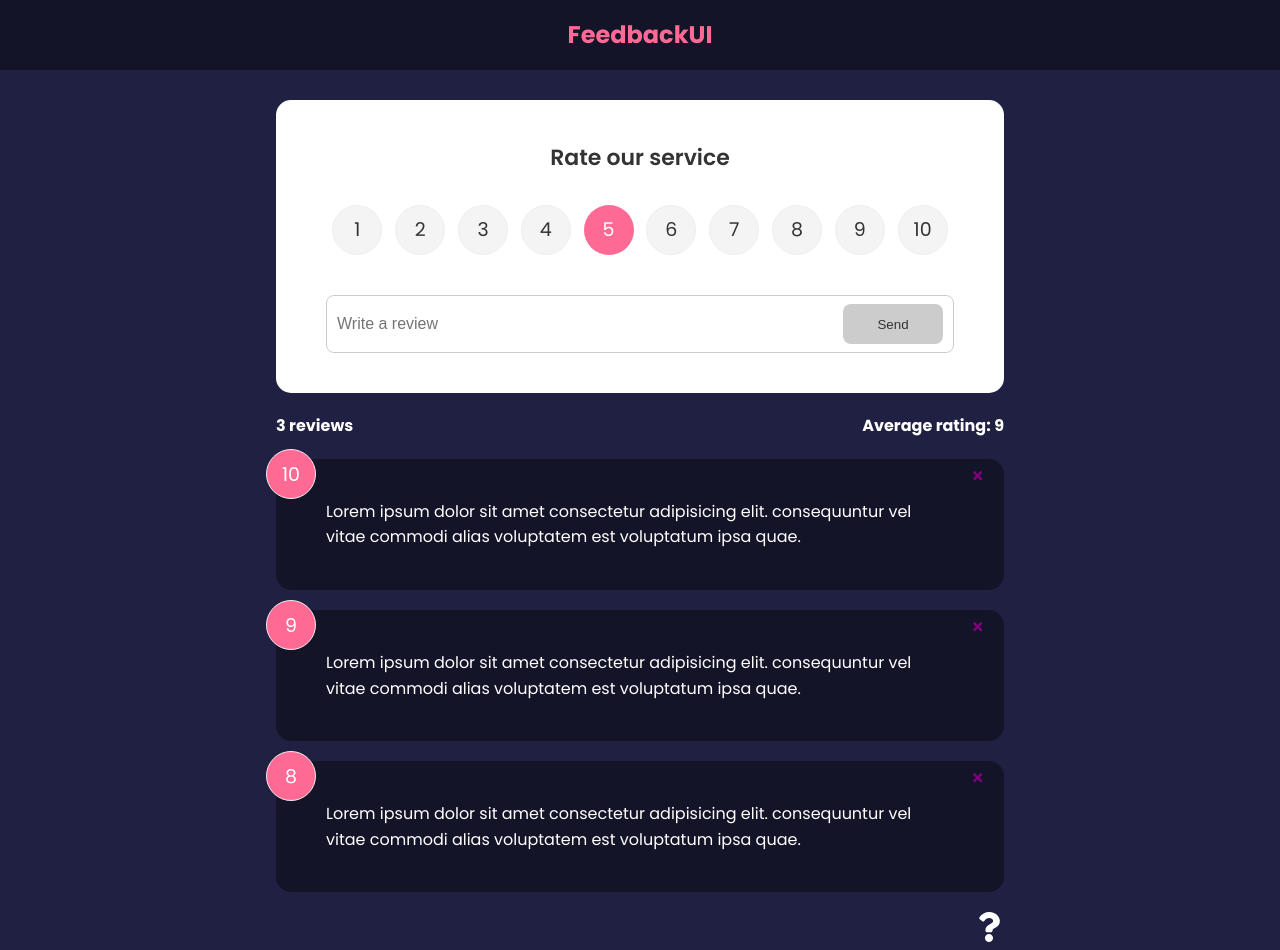
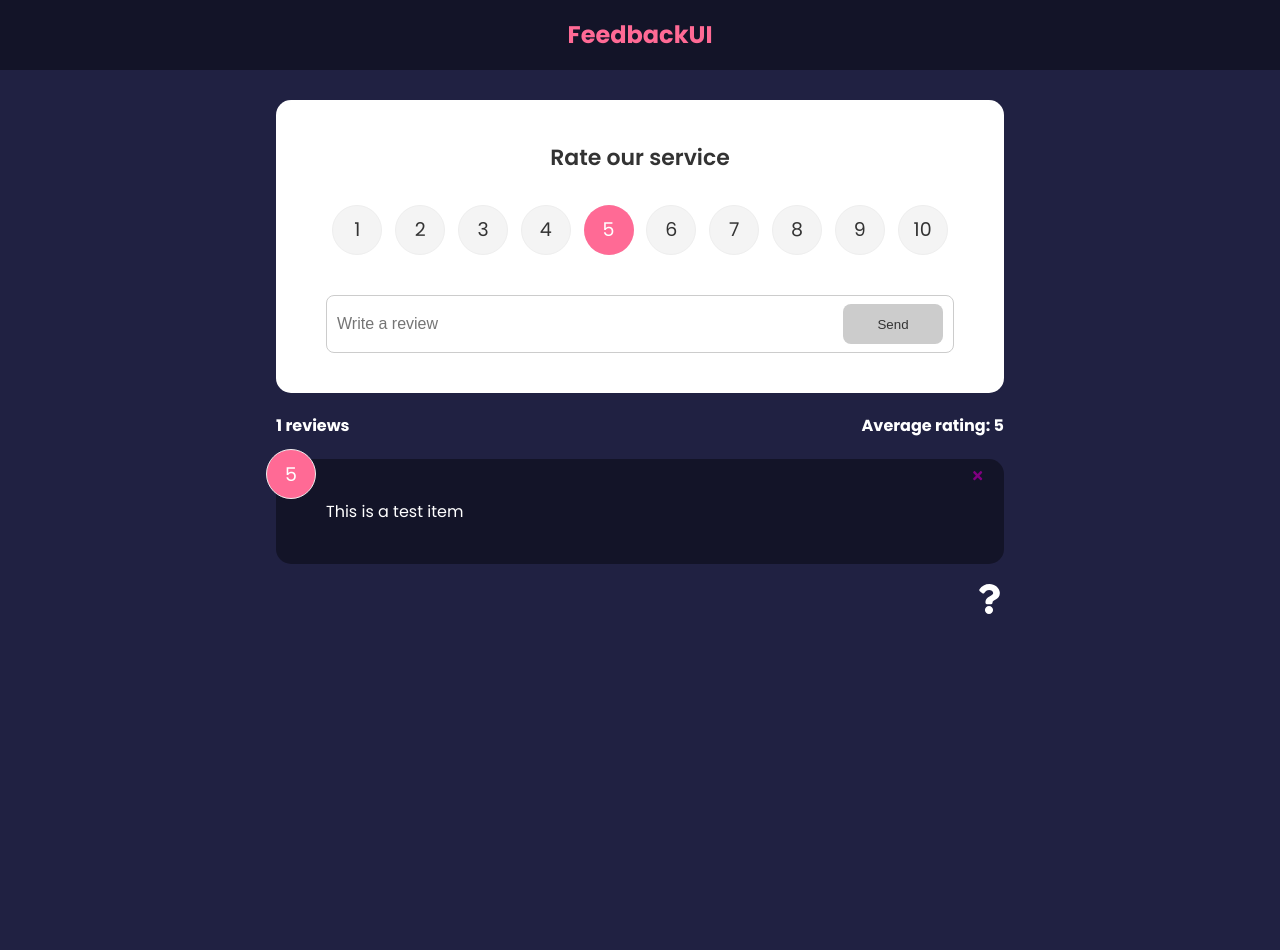
Before and after one commit to AresOsredkar/udemyfeedback, a React (Create React App) app: page / in a window 1280 px wide. After the commit the page ends 800 px from the top, so only its background shows below. Built offline with nearby package versions, Linux system fonts and the light colour scheme.

Commit message:
Adding React Context for easier data passing

```diff
--- a/src/App.js
+++ b/src/App.js
@@ -1,41 +1,28 @@
 import './App.css';
-import { v4 as uuidv4 } from 'uuid';
 import { BrowserRouter as Router, Route, Routes } from 'react-router-dom'
-import { useState } from 'react';
-import FeedbackData from './data/FeedbackData';
 import FeedbackForm from './Components/FeedbackForm'
 import FeedbackStats from './Components/FeedbackStats'
 import FeedbackList from './Components/FeedbackList'
 import Header from "./Components/Header"
 import AboutPage from './Pages/AboutPage';
 import AboutIconLink from './Components/AboutIconLink';
+import { FeedbackProvider } from './Context/FeedbackContext';
 
 
 
 function App() {
-  const [feedback, setFeedback] = useState(FeedbackData);
-
-  const deleteFeedback = (id) => {
-    if(window.confirm('Are you sure?')){
-      setFeedback(feedback.filter(item => item.id !== id))
-    }
-  }
-
-  const addFeedback = (newFeedback) => {
-    newFeedback.id = uuidv4()
-    setFeedback([newFeedback, ...feedback])
-  }
 
   return (
+    <FeedbackProvider>
     <Router>
       <Header />
       <div className='container'>
         <Routes>
           <Route exact path='/' element= {
               <>
-                <FeedbackForm handleAdd={addFeedback} />
-                <FeedbackStats feedback={feedback} />
-                <FeedbackList feedback={feedback} handleDelete={deleteFeedback} />
+                <FeedbackForm />
+                <FeedbackStats />
+                <FeedbackList />
               </>
           } />
           <Route path='/about' element={<AboutPage />} />
@@ -44,7 +31,7 @@
         <AboutIconLink />
       </div>
     </Router>
-
+    </FeedbackProvider>
   );
 }
 
--- a/src/Components/FeedbackForm.jsx
+++ b/src/Components/FeedbackForm.jsx
@@ -1,13 +1,16 @@
-import {useState} from 'react'
+import {useState, useContext} from 'react'
 import Button from './Button'
 import Card from "./Card"
 import RatingSelect from './RatingSelect'
+import FeedbackContext from '../Context/FeedbackContext'
 
-function FeedbackForm({handleAdd}) {
+function FeedbackForm() {
     const [text, setText] = useState('')
     const [rating, setRating] = useState(5)
     const [btnDisabled, setBtnDisabled] = useState(true)
     const [message, setMessage] = useState('')
+
+    const {addFeedback} = useContext(FeedbackContext)
 
     const handleSubmit = (e) => {
         e.preventDefault()
@@ -16,7 +19,7 @@
                 text: text,
                 rating: rating,
             }
-            handleAdd(newFeedback)
+            addFeedback(newFeedback)
 
             setText('')
         }
--- a/src/Components/FeedbackItem.jsx
+++ b/src/Components/FeedbackItem.jsx
@@ -1,13 +1,15 @@
 import { FaTimes } from 'react-icons/fa'
 import Card from "./Card"
+import {useContext} from 'react'
+import FeedbackContext from '../Context/FeedbackContext'
 
 
-function FeedbackItem({ item, handleDelete }) {
-
+function FeedbackItem({ item }) {
+    const {deleteFeedback} = useContext(FeedbackContext)
     return (
         <Card reverse={true}>
             <div className="num-display">{item.rating}</div>
-            <button onClick={() => handleDelete(item.id)} className="close"><FaTimes color='purple' /></button>
+            <button onClick={() => deleteFeedback(item.id)} className="close"><FaTimes color='purple' /></button>
             <div className="text-display">{item.text}</div>
         </Card>
   )
--- a/src/Components/FeedbackList.jsx
+++ b/src/Components/FeedbackList.jsx
@@ -1,8 +1,11 @@
-import React from 'react'
+import {useContext} from 'react'
+import FeedbackContext from '../Context/FeedbackContext'
 import FeedbackItem from './FeedbackItem'
-import PropTypes from 'prop-types'
 
-function FeedbackList({feedback, handleDelete}) {
+
+function FeedbackList() {
+    const {feedback} = useContext(FeedbackContext)
+
     if(!feedback || feedback.length === 0){
         return <div>No Feedback yet!</div>
     }
@@ -10,20 +13,11 @@
         return (
             <div className="feedback-list">
                 {feedback.map((item) => (
-                <FeedbackItem key={item.id} item={item} handleDelete={handleDelete}/>
+                    <FeedbackItem key={item.id} item={item}/>
                 ))}
             </div>)
     }
     }
 
-FeedbackList.propTypes = {
-    feedback: PropTypes.arrayOf(
-        PropTypes.shape({
-            id: PropTypes.number.isRequired,
-            text: PropTypes.string.isRequired,
-            rating: PropTypes.number.isRequired,
-        })
-    )
-}
 
 export default FeedbackList
--- a/src/Components/FeedbackStats.jsx
+++ b/src/Components/FeedbackStats.jsx
@@ -1,6 +1,10 @@
-import PropTypes from 'prop-types';
 
-function FeedbackStats({ feedback }) {
+import {useContext} from 'react'
+import FeedbackContext from '../Context/FeedbackContext'
+
+function FeedbackStats() {
+    const {feedback} = useContext(FeedbackContext)
+
     let average = (feedback.reduce((acc,cur)=>{
         return acc + cur.rating
     },0) / feedback.length).toFixed(1).replace(/[.,]0$/, '');
@@ -13,8 +17,5 @@
     );
 }
 
-FeedbackStats.propTypes = {
-    feedback: PropTypes.array.isRequired
-}
 
 export default FeedbackStats;
--- /dev/null
+++ b/src/Context/FeedbackContext.js
@@ -0,0 +1,33 @@
+import { createContext, useState } from 'react'
+import { v4 as uuidv4 } from 'uuid';
+
+const FeedbackContext = createContext()
+
+export const FeedbackProvider = ({children}) => {
+    const [feedback, setFeedback] = useState([{
+        id: 1,
+        text: "This is a test item",
+        rating: 5
+    }])
+
+    const deleteFeedback = (id) => {
+        if(window.confirm('Are you sure?')){
+          setFeedback(feedback.filter(item => item.id !== id))
+        }
+      }
+
+    const addFeedback = (newFeedback) => {
+        newFeedback.id = uuidv4()
+        setFeedback([newFeedback, ...feedback])
+    }
+
+    return <FeedbackContext.Provider value={{
+        feedback,
+        deleteFeedback,
+        addFeedback,
+    }}>
+        {children}
+    </FeedbackContext.Provider>
+}
+
+export default FeedbackContext
```
Lines whose indentation alone changed are shown as unchanged.
